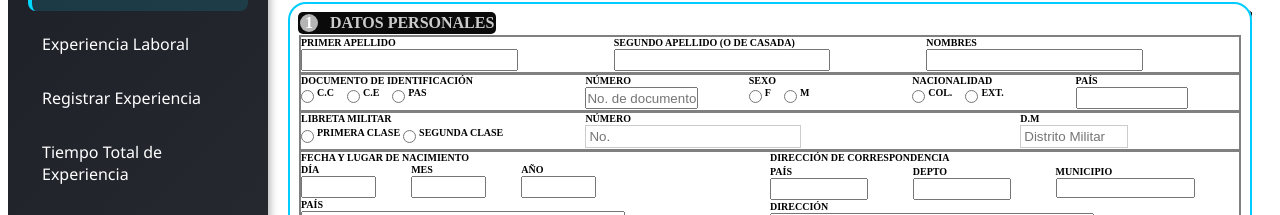
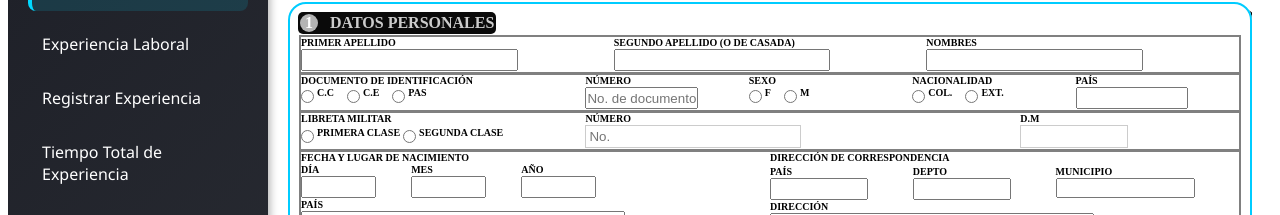
Before and after one commit to RandySimanca/aplicacion, a Vue app in the folder frontend/: page /panel/Hoja1 in a window 1280 px wide. Shown: the part 164-379 px from the top of the page. Built offline with nearby package versions, Linux system fonts and the light colour scheme; no server answers; sample sign-in values are in the browser's storage.

Commit message:
Update DatosPerComponent.vue
quitar placeholder de Distrito Militar

```diff
--- a/frontend/src/components/DatosPerComponent.vue
+++ b/frontend/src/components/DatosPerComponent.vue
@@ -185,7 +185,7 @@
           <label for="dm">D.M</label>
           <input type="text" id="dm" class="form-control2"
             v-model="dm"
-            placeholder="Distrito Militar"/>
+            placeholder=""/>
         </div>
       </div>
 
```
